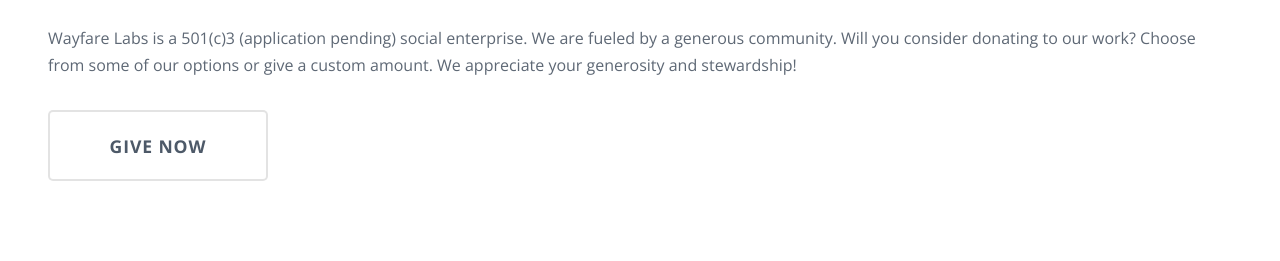
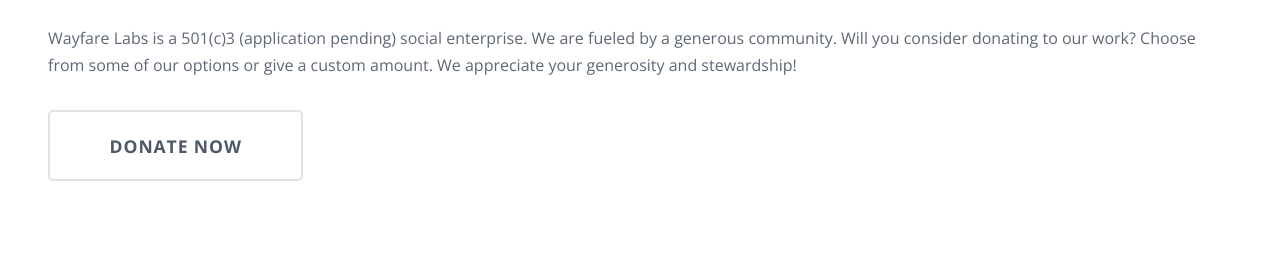
Before and after one commit to wayfareio/wayfarelabs.org, a Jekyll site: the page built from give.markdown, in a window 1280 px wide and 1034 px high, cut to the strip 245-506 px from the top of the window. Built offline with Jekyll 4.4.1, drawn with Linux system fonts in a browser that asks for light colours; comment, search, counter and statistics services are not loaded.

Commit message:
Updated Give

```diff
--- a/give.markdown
+++ b/give.markdown
@@ -6,4 +6,4 @@
 
 Wayfare Labs is a 501(c)3 (application pending) social enterprise. We are fueled by a generous community. Will you consider donating to our work? Choose from some of our options or give a custom amount. We appreciate your generosity and stewardship!
 
-<a href="https://wayfarelabs.givingfuel.com/general-fund" class="button huge">Give Now</a>
+<a href="https://wayfarelabs.givingfuel.com/general-fund" class="button huge">Donate Now</a>
```
